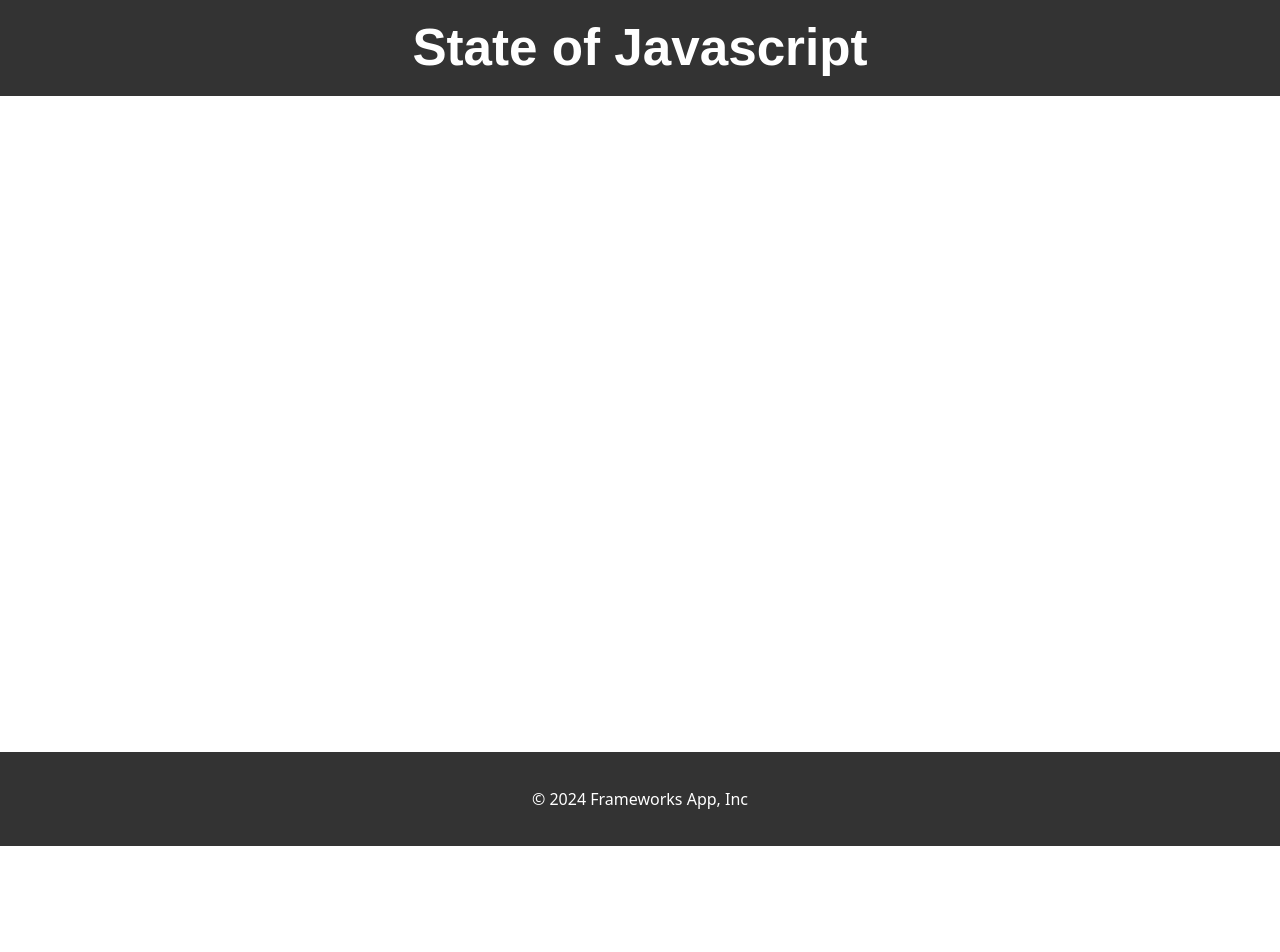
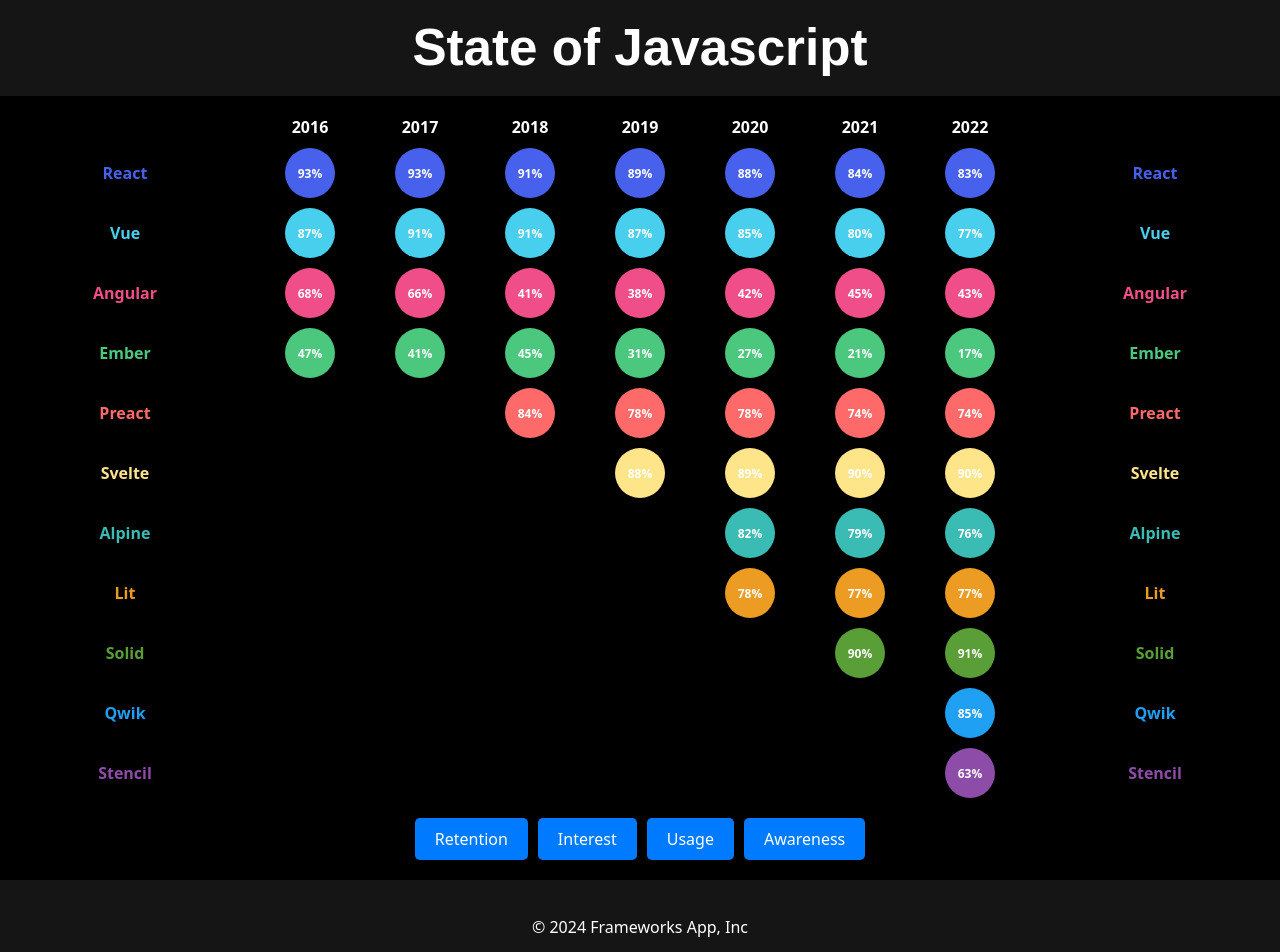
Before and after one commit to CatAvadani/frontend-framework-CatAvadani, a Svelte app: page / in a window 1280 px wide. Shown: the top 952 px of the page. Before the commit the page ends 846 px from the top, so only its background shows below. Built offline with nearby package versions, Linux system fonts and the light colour scheme.

Commit message:
Create the grid layout

```diff
--- a/src/App.svelte
+++ b/src/App.svelte
@@ -4,6 +4,7 @@
   import Main from "./components/Main.svelte";
 </script>
 
+
 <Header />
 <Main />
 <Footer />
--- a/src/app.css
+++ b/src/app.css
@@ -4,8 +4,10 @@
 html,
 body {
   margin: 0;
+  padding: 0;
   width: 100%;
   height: 100%;
+  background-color: black;
   font-family: system-ui, -apple-system, BlinkMacSystemFont, "Segoe UI", Roboto,
     Oxygen, Ubuntu, Cantarell, "Open Sans", "Helvetica Neue", sans-serif;
 }
@@ -14,13 +16,6 @@
   font-size: 3.2rem;
   line-height: 1.1;
 }
-
-/* #app {
-  max-width: 1280px;
-  margin: 0 auto;
-  padding: 2rem;
-  text-align: center;
-} */
 
 button {
   border-radius: 8px;
@@ -40,16 +35,3 @@
 button:focus-visible {
   outline: 4px auto -webkit-focus-ring-color;
 }
-
-@media (prefers-color-scheme: light) {
-  :root {
-    color: #213547;
-    background-color: #ffffff;
-  }
-  a:hover {
-    color: #747bff;
-  }
-  button {
-    background-color: #f9f9f9;
-  }
-}
--- a/src/components/Chart.svelte
+++ b/src/components/Chart.svelte
@@ -0,0 +1,141 @@
+<script lang="ts">
+    import { frameworks } from '../frameworksData/frameworks.js';
+
+    const years = [...new Set(frameworks.flatMap(f => f.surveys.map(s => s.year)))].sort((a, b) => a - b);
+
+ function handleButtonClick(metric: string) {
+        console.log('Button clicked');
+        //todo: add logic to filter or display data based on the selected metric
+    }
+</script>
+<div class="scrollable-container">
+  <div class="chart-container" data-cy="chart" style="--num-years: {years.length};">
+    <!-- Empty cell -->
+    <div class="header-cell" data-cy="chart-header-cell"></div>
+    {#each years as year}
+      <div class="header-cell" data-cy="chart-header-cell">{year}</div>
+    {/each}
+    <!-- Empty cell -->
+    <div class="header-cell" data-cy="chart-header-cell"></div>
+
+    {#each frameworks as { name, color, surveys }}
+        <!-- Framework name on the left side -->
+        <div class="framework-name" style="color: {color};">{name}</div>
+      {#each years as year}
+      {#if surveys.find(s => s.year === year)}
+      <div class="data-cell" data-cy="chart-data-cell" style="background-color: {"transparent"};">
+        <div class="circle" data-cy="chart-circle" style="background-color: {color}; --circle-size: 50px;">
+          {surveys.find(s => s.year === year)?.retention}%
+        </div>
+      </div>
+    {:else}
+      <div class="empty-cell" data-cy="chart-data-cell"></div>
+    {/if}
+      {/each}
+        <!-- Framework name on the right side -->
+        <div class="framework-name" style="color: {color};">{name}</div>
+    {/each}
+</div>
+      <!-- Button container -->
+<div class="button-container">
+    <button on:click={() => handleButtonClick('Retention')}>Retention</button>
+    <button on:click={() => handleButtonClick('Interest')}>Interest</button>
+    <button on:click={() => handleButtonClick('Usage')}>Usage</button>
+    <button on:click={() => handleButtonClick('Awareness')}>Awareness</button>
+  </div>
+</div>
+
+
+  <style>
+    .scrollable-container {
+    overflow-x: auto;
+    width: 100%;
+    }
+  .chart-container {
+    padding-top: 20px;
+  display: grid;
+  grid-template-columns: auto repeat(var(--num-years), 100px) auto;
+  gap: 10px;
+  align-items: center;
+  background: #000;
+  color: #fff;
+}
+
+.header-cell, .framework-name, .data-cell, .empty-cell {
+  text-align: center;
+  font-weight: bold;
+  display: flex;
+  justify-content: center;
+  align-items: center;
+}
+.framework-name {
+  padding: 0 5px;
+  color: inherit;
+  font-weight: bold;
+  max-width: 80px;
+  margin: auto;
+  text-align: center;
+}
+
+.data-cell, .empty-cell {
+  min-width: 80px;
+}
+.circle {
+  border-radius: 50%;
+  font-size: 0.75rem;
+  width: var(--circle-size);
+  height: var(--circle-size);
+  color: #fff;
+  display: flex;
+  justify-content: center;
+  align-items: center;
+}
+
+.button-container {
+  grid-column: 1 / -1; /* Span across all columns */
+  display: flex;
+  justify-content: center;
+  gap: 10px;
+  margin: 20px auto;
+}
+
+button {
+  padding: 10px 20px;
+  border: none;
+  border-radius: 5px;
+  background-color: #007bff;
+  color: white;
+  cursor: pointer;
+  transition: background-color 0.3s;
+}
+
+button:hover {
+  background-color: #0056b3;
+}
+
+/* Responsive adjustments for smaller screens */
+@media (max-width: 768px) {
+  .chart-container {
+grid-template-columns: auto repeat(var(--num-years), 70px) auto;
+  }
+  .circle {
+    --circle-size: 40px;
+  }
+}
+
+@media (max-width: 480px) {
+  .chart-container {
+    padding: 7px;
+  }
+
+  .framework-name, .header-cell, .data-cell, .circle {
+    font-size: 0.65rem;
+  }
+  .circle {
+    --circle-size: 30px;
+  }
+
+
+}
+
+  </style>
--- a/src/components/Footer.svelte
+++ b/src/components/Footer.svelte
@@ -6,10 +6,10 @@
 
   <style>
     footer {
-      /* Add your footer styles here */
       padding: 20px;
-      background-color: #333;
+      background-color: #161515;
       color: white;
       text-align: center;
+
     }
   </style>
--- a/src/components/Header.svelte
+++ b/src/components/Header.svelte
@@ -1,11 +1,8 @@
 <style>
     header {
-      position: fixed;
       width: 100%;
-      top: 0%;
-      left: 0%;
       height: 6rem;
-      background-color: #333;
+      background-color: #161515;
       display: flex;
       justify-content: center;
       align-items: center;
--- a/src/components/Main.svelte
+++ b/src/components/Main.svelte
@@ -1,13 +1,13 @@
+<script>
+  import Chart from "./Chart.svelte";
+
+</script>
 <style>
   main {
-    max-width: 600px;
     margin: 0 auto;
-    padding: 1em;
-    height: 90%;
   }
 </style>
 
 <main>
-    <!-- Your app's content here -->
-    <p>Welcome to my app!</p>
+    <Chart />
   </main>
```
